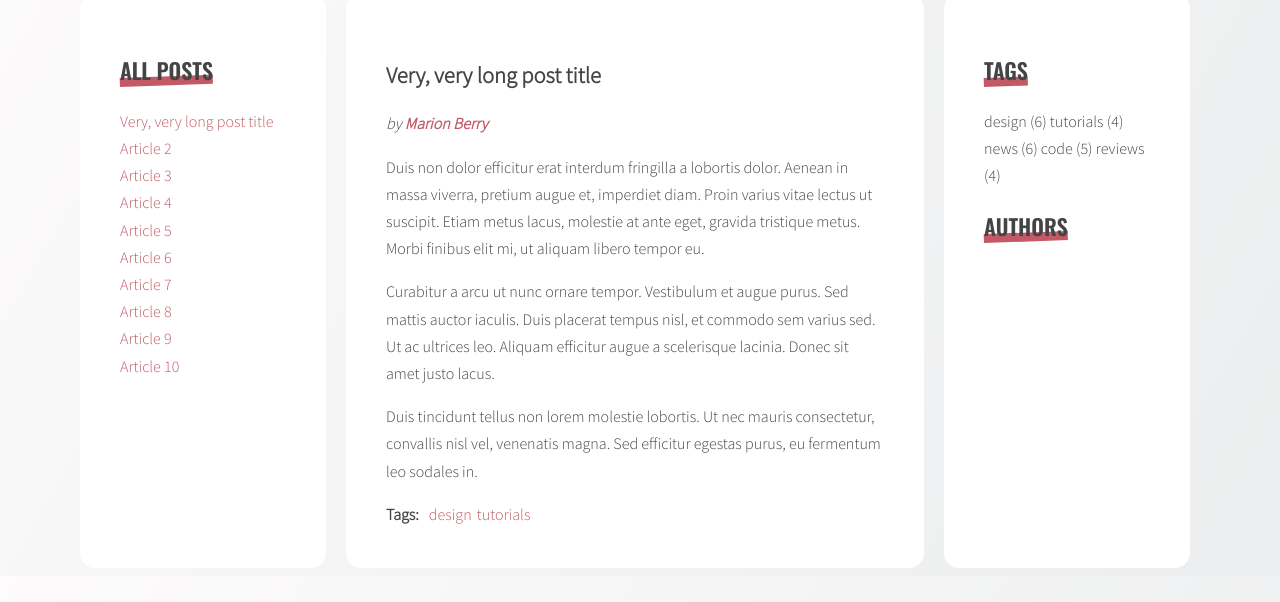
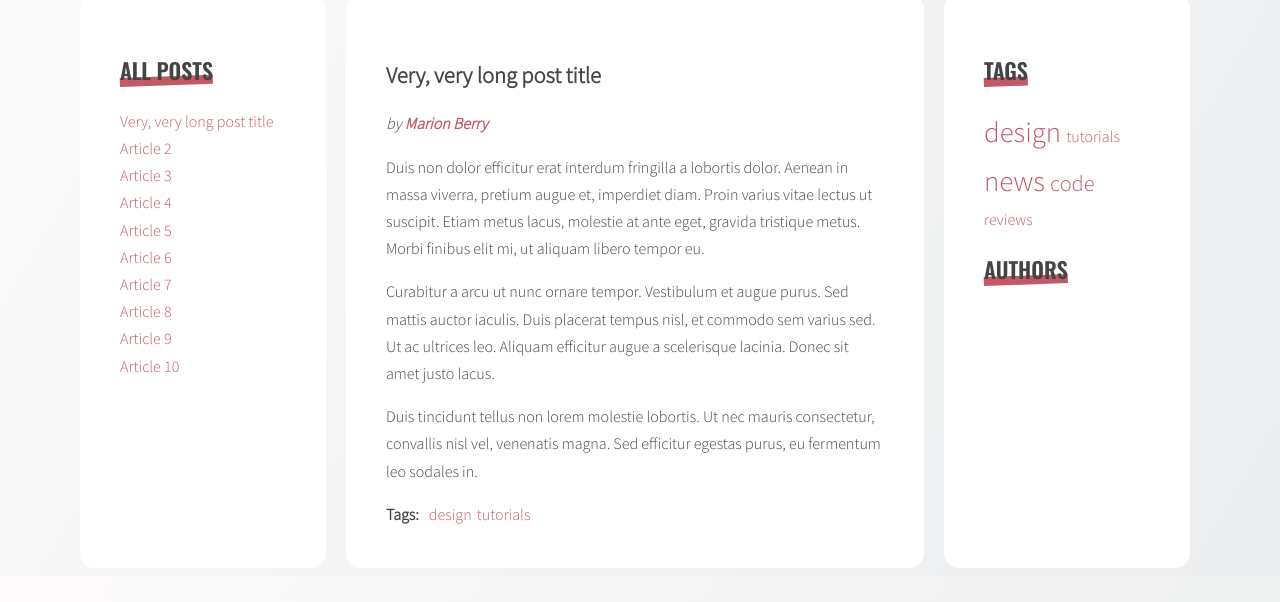
Before and after one commit to maariaantonina/javascript-blog, a website: page index.html in a window 1280 px wide. Shown: the part 198-800 px from the top of the page. Drawn offline with nearby package versions, Linux system fonts and the light colour scheme; files that its build step writes are made by us from their sources; files whose address does not match are found by name.

Commit message:
finish tag cloud

```diff
--- a/index.html
+++ b/index.html
@@ -240,7 +240,6 @@
         <aside class="sidebar">
           <h2 class="section-title">Tags</h2>
           <ul class="list tags">
-            <a href="#">news</a> <span>(6)</span></li>
           </ul>
           <h2 class="section-title">Authors</h2>
           <ul class="list authors">
--- a/js/script.js
+++ b/js/script.js
@@ -29,7 +29,9 @@
     optTitleListSelector = '.titles',
     optArticleTagsSelector = '.post-tags .list',
     optArticleAuthorSelector = '.post-author',
-    optTagsListSelector = '.tags.list';
+    optTagsListSelector = '.list .tags',
+    optCloudClassCount = 5,
+    optCloudClassPrefix = 'tag-size-';
 
   function generateTitleLinks(customSelector = '') {
     const titleList = document.querySelector(optTitleListSelector);
@@ -61,6 +63,23 @@
     link.addEventListener('click', titleClickHandler);
   }
 
+  function calculateTagsParams(tags) {
+    let params = { min: 10000, max: 0 };
+    for (let tag in tags) {
+      console.log(tag, 'is used', tags[tag]);
+      params.max = Math.max(tags[tag], params.max);
+      params.min = Math.min(tags[tag], params.min);
+    }
+    return params;
+  }
+
+  function calculateTagClass(count, params) {
+    const paramsDelta = params.max - params.min
+    const tagPercentage = (count - params.min) / paramsDelta;
+    const classNumber = Math.floor((tagPercentage * (optCloudClassCount - 1)) + 1);
+    return optCloudClassPrefix + classNumber
+  }
+
   function generateTags() {
     let allTags = {};
     const articles = document.querySelectorAll(optArticleSelector);
@@ -80,9 +99,12 @@
       }
       const tagList = document.querySelector('.tags');
       tags.innerHTML = html;
+      const tagsParams = calculateTagsParams(allTags);
       let allTagsHTML = '';
       for (let tag in allTags) {
-        allTagsHTML += tag + ' (' + allTags[tag] + ') ';
+        const tagLinkHTML = '<li><a href="#tag-' + tag + '" class="' + calculateTagClass(allTags[tag], tagsParams) + '">' + tag + '</a></li>';
+        console.log('taglinkHTML', tagLinkHTML);
+        allTagsHTML += tagLinkHTML;
       }
       tagList.innerHTML = allTagsHTML;
     }
--- a/sass/style.scss
+++ b/sass/style.scss
@@ -133,12 +133,30 @@ body {
   a {
     text-decoration: none;
     color: $color-red;
+
   }
 
   .active {
     font-weight: bold;
   }
+
 }
+.tags {
+  li {
+    display: inline-block;
+    margin-right: 5px;
+  }
+}
+
+.tag-size-1 {font-size: 100%;}
+
+.tag-size-2 {font-size: 120%;}
+
+.tag-size-3 {font-size: 140%;}
+
+.tag-size-4 {font-size: 160%;}
+
+.tag-size-5 {font-size: 180%;}
 
 .list-horizontal {
   li {
@@ -173,6 +191,7 @@ body {
 
 .post-author {
   font-style: italic;
+
   a {
     text-decoration: none;
     color: $color-red;
```
